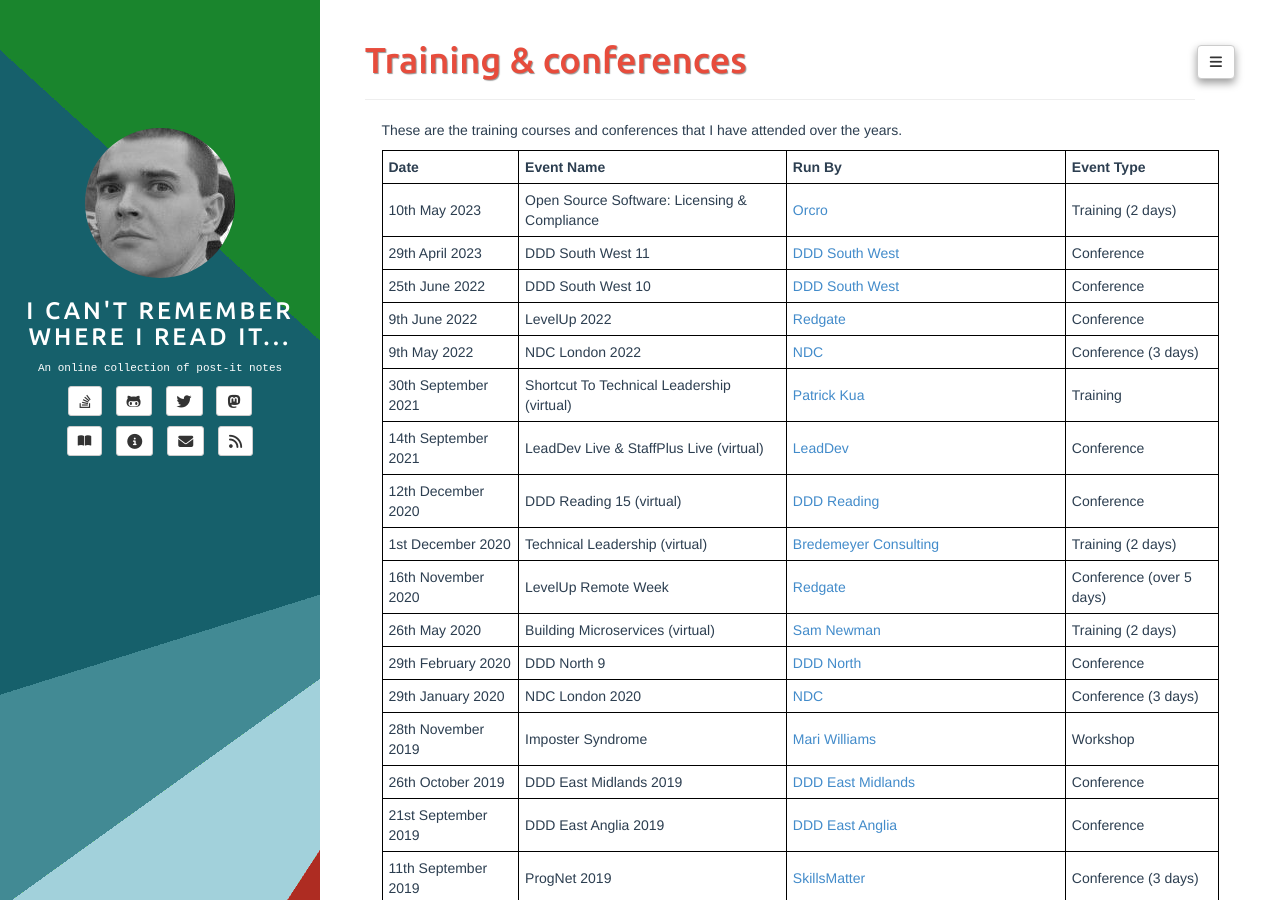
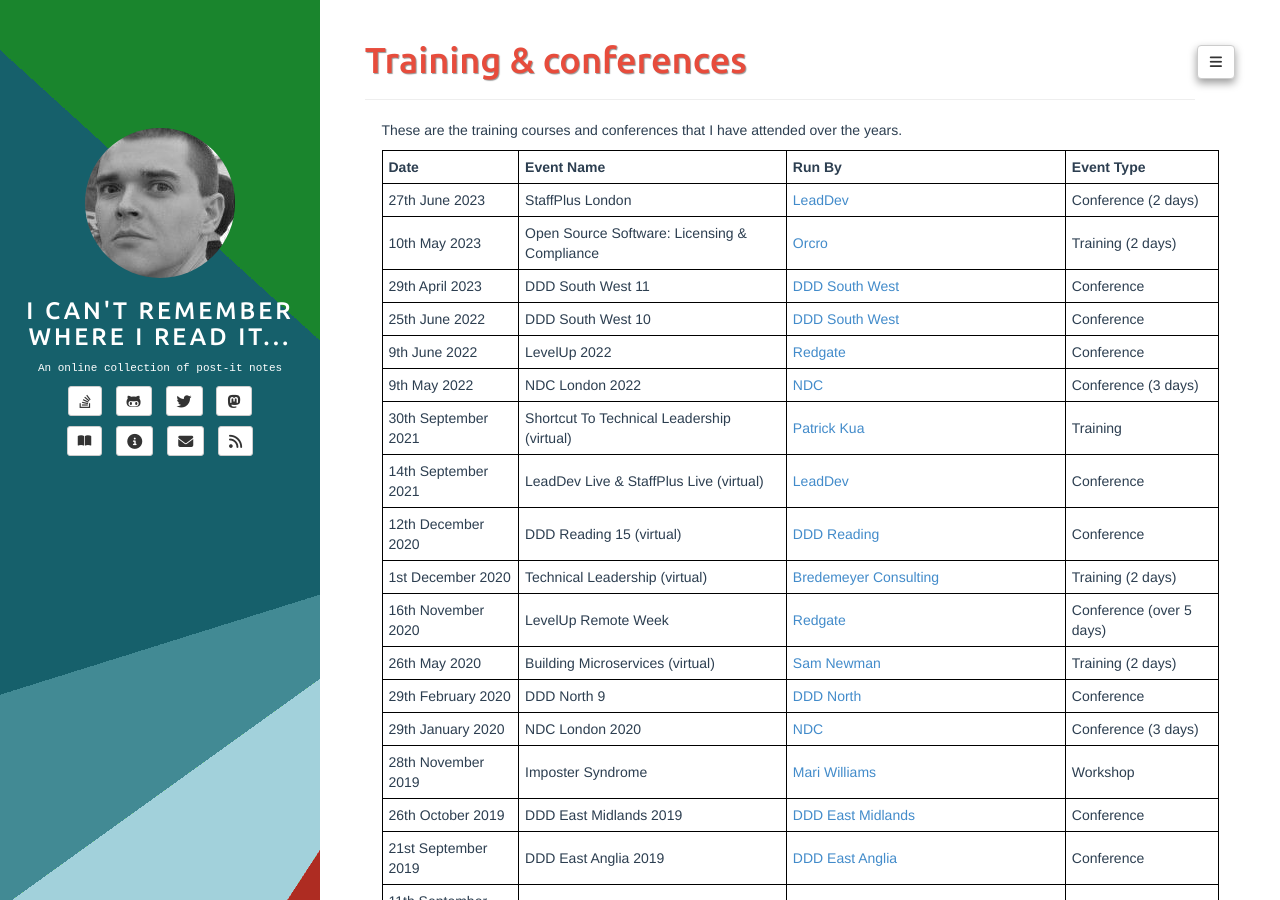
Before and after one commit to adrianbanks/adrianbanks.github.io, a Jekyll site: the page built from training.md, in a window 1280 px wide and 900 px high. Built offline with Jekyll 4.4.1, drawn with Linux system fonts in a browser that asks for light colours.

Commit message:
Add StaffPlus London

```diff
--- a/training.md
+++ b/training.md
@@ -7,6 +7,7 @@ These are the training courses and conferences that I have attended over the yea
 
 | **Date**            | **Event Name**                                     | **Run By**                                               | **Event Type**           |
 | ------------------- | -------------------------------------------------- | -------------------------------------------------------- | ------------------------ |
+| 27th June 2023      | StaffPlus London                                   | [LeadDev][29]                                            | Conference (2 days)      |
 | 10th May 2023       | Open Source Software: Licensing & Compliance       | [Orcro][33]                                              | Training (2 days)        |
 | 29th April 2023     | DDD South West 11                                  | [DDD South West][2]                                      | Conference               |
 | 25th June 2022      | DDD South West 10                                  | [DDD South West][2]                                      | Conference               |
```
